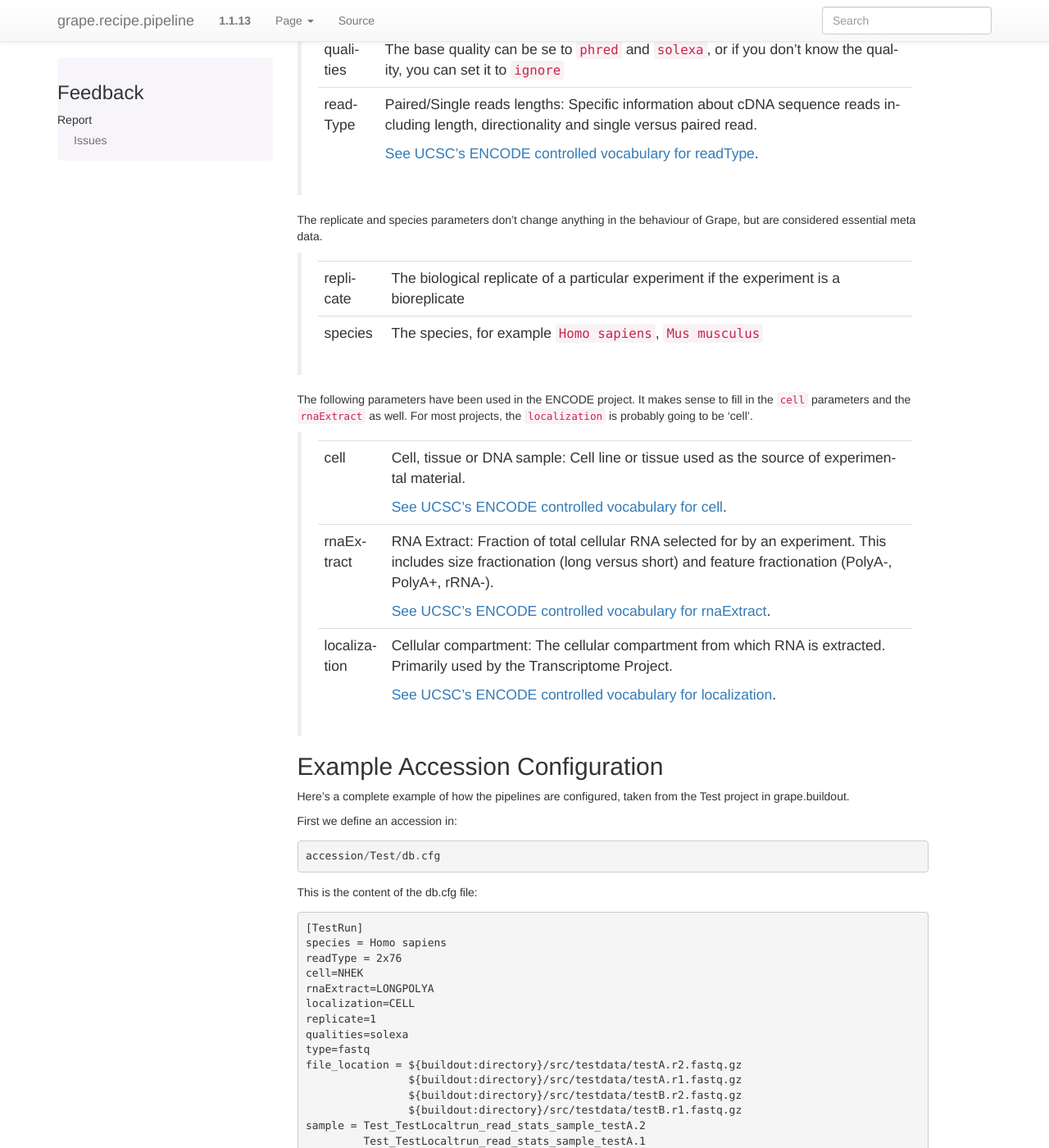
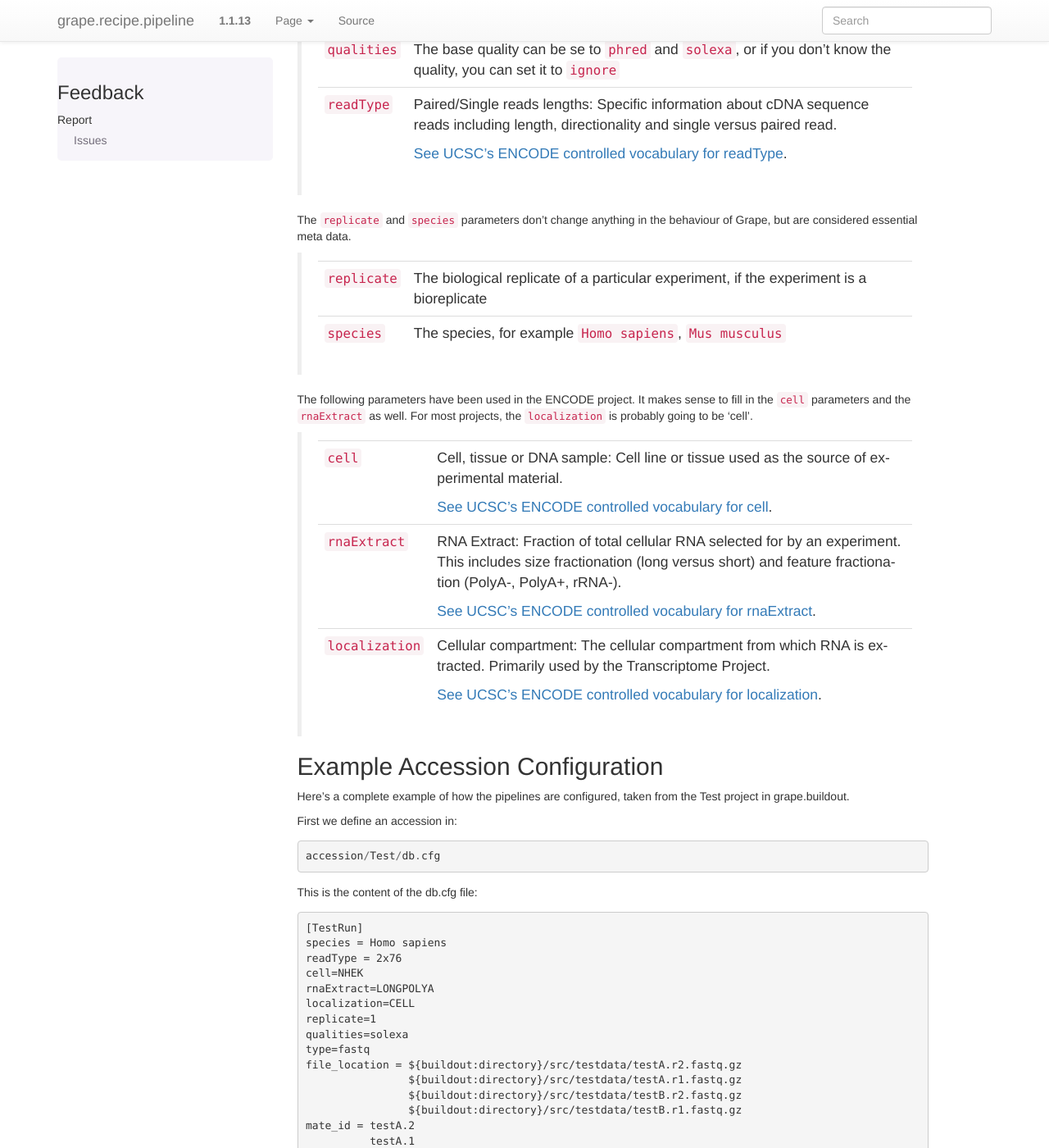
Before and after one commit to rna-seq/grape.recipe.pipeline, a Sphinx documentation site: the page built from docs/source/index.rst, in a window 1280 px wide and 1400 px high, scrolled down 1827 px. Shown: the whole window at 82% size. Built offline with Sphinx 7.4.7, drawn with Linux system fonts in a browser that asks for light colours; some of the changed text lies outside the part shown.

```diff
--- a/docs/source/index.rst
+++ b/docs/source/index.rst
@@ -66,75 +66,74 @@ The accession parameters are mostly derived from `UCSC's ENCODE controlled vocab
 
 The following parameters are used when configuring accessions:
 
- ============= ====================================================================
- file_location The full path to the file
+ ================= ====================================================================
+ ``file_location`` The full path to the file
 
-               If there is more than one file, put one file per line
- ============= ====================================================================
+                   If there is more than one file, put one file per line
+ ================= ====================================================================
 
 For each line in ``file_location``, a corresponding line needs to be specified for the
 following parameters:
 
- ============= ====================================================================
- mate_id       Using this label, files can be marked as belonging to one read
- pair_id       Using this label, files can be associated with pairs
- label         Using this label, files can be associated with the accession itself
- ============= ====================================================================
+ ================= ====================================================================
+ ``mate_id``       Using this label, files can be marked as belonging to one read
+ ``pair_id``       Using this label, files can be associated with pairs
+ ``label``         Using this label, files can be associated with the accession itself
+ ================= ====================================================================
 
 The pairing information is required:
 
- ============= ===========================================================================
- paired        Set this to ``0`` for unpaired reads, an ``1`` for paired.
- ============= ===========================================================================
+ ========== ==========================================================
+ ``paired`` Set this to ``0`` for unpaired reads, an ``1`` for paired.
+ ========== ==========================================================
 
 Instead of risking to wrongly deduce the file type from the file extensions contained
 in the ``file_location`` parameter, it should be given explicitly here.
 
  ============= ===========================================================================
- type          Set the file type. This can be set to ``fastq`` or ``bam``
+ ``type``      Set the file type. This can be set to ``fastq`` or ``bam``
  ============= ===========================================================================
 
 The qualities and the read type are important, because depending on them Grape may produce
 different results:
 
  ============= ===========================================================================
- qualities     The base quality can be se to ``phred`` and ``solexa``, or if you don't
+ ``qualities`` The base quality can be se to ``phred`` and ``solexa``, or if you don't
                know the quality, you can set it to ``ignore``
- readType      Paired/Single reads lengths: Specific information about cDNA sequence
+ ``readType``  Paired/Single reads lengths: Specific information about cDNA sequence
                reads including length, directionality and single versus paired read.
-
 
                `See UCSC's ENCODE controlled vocabulary for readType <http://genome-test.cse.ucsc.edu/cgi-bin/hgEncodeVocab?type=readType>`_.
  ============= ===========================================================================
 
-The replicate and species parameters don't change anything in the behaviour of Grape,
+The ``replicate`` and ``species`` parameters don't change anything in the behaviour of Grape,
 but are considered essential meta data.
 
  ============= ===========================================================================
- replicate     The biological replicate of a particular experiment if the experiment is
+ ``replicate`` The biological replicate of a particular experiment, if the experiment is
                a bioreplicate
- species       The species, for example ``Homo sapiens``, ``Mus musculus``
+ ``species``   The species, for example ``Homo sapiens``, ``Mus musculus``
  ============= ===========================================================================
 
 The following parameters have been used in the ENCODE project. It makes sense to
 fill in the ``cell`` parameters and the ``rnaExtract`` as well. For most projects,
 the ``localization`` is probably going to be 'cell'.
 
- ============  ===========================================================================
- cell          Cell, tissue or DNA sample: Cell line or tissue used as the source of
-               experimental material.
+ ================  ===========================================================================
+ ``cell``          Cell, tissue or DNA sample: Cell line or tissue used as the source of
+                   experimental material.
 
-               `See UCSC's ENCODE controlled vocabulary for cell <http://genome-test.cse.ucsc.edu/cgi-bin/hgEncodeVocab?type=cell>`_.
- rnaExtract    RNA Extract: Fraction of total cellular RNA selected for by an experiment.
-               This includes size fractionation (long versus short) and feature
-               fractionation (PolyA-, PolyA+, rRNA-).
+                   `See UCSC's ENCODE controlled vocabulary for cell <http://genome-test.cse.ucsc.edu/cgi-bin/hgEncodeVocab?type=cell>`_.
+ ``rnaExtract``    RNA Extract: Fraction of total cellular RNA selected for by an experiment.
+                   This includes size fractionation (long versus short) and feature
+                   fractionation (PolyA-, PolyA+, rRNA-).
 
-               `See UCSC's ENCODE controlled vocabulary for rnaExtract <http://genome-test.cse.ucsc.edu/cgi-bin/hgEncodeVocab?type=rnaExtract>`_.
- localization  Cellular compartment: The cellular compartment from which RNA is extracted.
-               Primarily used by the Transcriptome Project.
+                   `See UCSC's ENCODE controlled vocabulary for rnaExtract <http://genome-test.cse.ucsc.edu/cgi-bin/hgEncodeVocab?type=rnaExtract>`_.
+ ``localization``  Cellular compartment: The cellular compartment from which RNA is extracted.
+                   Primarily used by the Transcriptome Project.
 
-               `See UCSC's ENCODE controlled vocabulary for localization <http://genome-test.cse.ucsc.edu/cgi-bin/hgEncodeVocab?type=localization>`_.
- ============  ===========================================================================
+                   `See UCSC's ENCODE controlled vocabulary for localization <http://genome-test.cse.ucsc.edu/cgi-bin/hgEncodeVocab?type=localization>`_.
+ ================  ===========================================================================
 
 
 Example Accession Configuration
@@ -149,37 +148,33 @@ First we define an accession in::
 
 This is the content of the db.cfg file::
 
-  [TestRun]
-  species = Homo sapiens
-  readType = 2x76
-  cell=NHEK
-  rnaExtract=LONGPOLYA
-  localization=CELL
-  replicate=1
-  qualities=solexa
-  type=fastq
-  file_location = ${buildout:directory}/src/testdata/testA.r2.fastq.gz
-                  ${buildout:directory}/src/testdata/testA.r1.fastq.gz
-                  ${buildout:directory}/src/testdata/testB.r2.fastq.gz
-                  ${buildout:directory}/src/testdata/testB.r1.fastq.gz
-  sample = Test_TestLocaltrun_read_stats_sample_testA.2
-           Test_TestLocaltrun_read_stats_sample_testA.1
-           Test_TestLocaltrun_read_stats_sample_testB.2
-           Test_TestLocaltrun_read_stats_sample_testB.1
-  mate_id = testA.2
-            testA.1
-            testB.2
-            testB.1
-  pair_id = testA
-            testA
-            testB
-            testB
-  label = Test
-          Test
-          Test
-          Test
-  type = fastq
-  paired = 1
+    [TestRun]
+    species = Homo sapiens
+    readType = 2x76
+    cell=NHEK
+    rnaExtract=LONGPOLYA
+    localization=CELL
+    replicate=1
+    qualities=solexa
+    type=fastq
+    file_location = ${buildout:directory}/src/testdata/testA.r2.fastq.gz
+                    ${buildout:directory}/src/testdata/testA.r1.fastq.gz
+                    ${buildout:directory}/src/testdata/testB.r2.fastq.gz
+                    ${buildout:directory}/src/testdata/testB.r1.fastq.gz
+    mate_id = testA.2
+              testA.1
+              testB.2
+              testB.1
+    pair_id = testA
+              testA
+              testB
+              testB
+    label = Test
+            Test
+            Test
+            Test
+    type = fastq
+    paired = 1
 
 Profiles Configuration Parameters
 ---------------------------------
@@ -275,36 +272,36 @@ Then we need to define the pipeline runs in::
 
 This is the content of the ``db.cfg`` file::
 
-  [runs]
-  parts = TestRun
+    [runs]
+    parts = TestRun
 
-  [pipeline]
-  TEMPLATE   = ${buildout:directory}/src/pipeline/template3.0.txt
-  PROJECTID  = Test
-  DB         = Test_RNAseqPipeline
-  COMMONDB   = Test_RNAseqPipelineCommon
-  THREADS    = 8
-  MAPPER     = GEM
-  MISMATCHES = 2
-  CLUSTER    = mem_6
-  ANNOTATION = ${buildout:directory}/src/testdata/H.sapiens.EnsEMBL.55.test.gtf
-  GENOMESEQ  = ${buildout:directory}/src/testdata/H.sapiens.genome.hg19.test.fa
+    [pipeline]
+    TEMPLATE   = ${buildout:directory}/src/pipeline/template3.0.txt
+    PROJECTID  = Test
+    DB         = Test_RNAseqPipeline
+    COMMONDB   = Test_RNAseqPipelineCommon
+    THREADS    = 8
+    MAPPER     = GEM
+    MISMATCHES = 2
+    CLUSTER    = mem_6
+    ANNOTATION = ${buildout:directory}/src/testdata/H.sapiens.EnsEMBL.55.test.gtf
+    GENOMESEQ  = ${buildout:directory}/src/testdata/H.sapiens.genome.hg19.test.fa
 
-  [TestRun]
-  recipe=grape.recipe.pipeline
-  accession = TestRun
+    [TestRun]
+    recipe=grape.recipe.pipeline
+    accession = TestRun
 
 Now that we have the accessions and profiles defined, we can go to our project
-folder and define the buildout.cfg that will produce our Grape pipelines::
+folder and define the ``buildout.cfg`` that will produce our Grape pipelines::
 
     pipelines/Test/buildout.cfg
 
-The buildout.cfg should look like this::
+The ``buildout.cfg`` should look like this::
 
-  [buildout]
-  extends = ../dependencies.cfg
-            ../../accessions/Test/db.cfg
-            ../../profiles/Test/db.cfg
+    [buildout]
+    extends = ../dependencies.cfg
+              ../../accessions/Test/db.cfg
+              ../../profiles/Test/db.cfg
 
 There are pointers to the accession and profile. The dependencies file takes
 care of installing all the dependencies, like overlap, flux, gem, and the
```
Also changed, not shown: other parts of docs/source/index.rst (+49 -47 lines).
